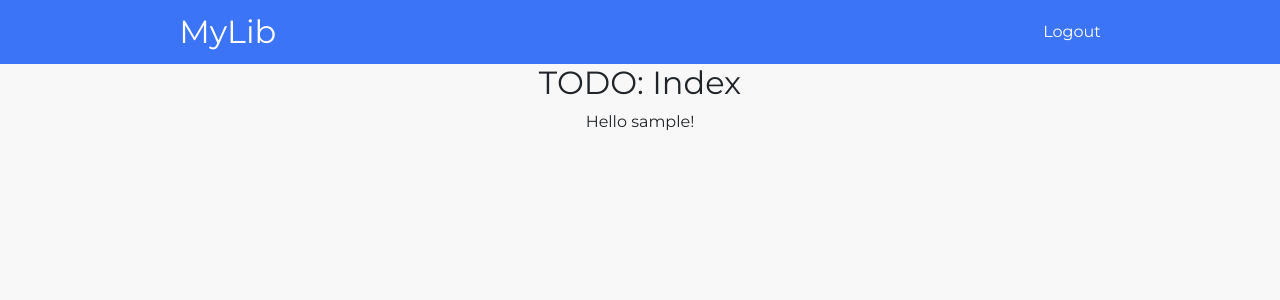
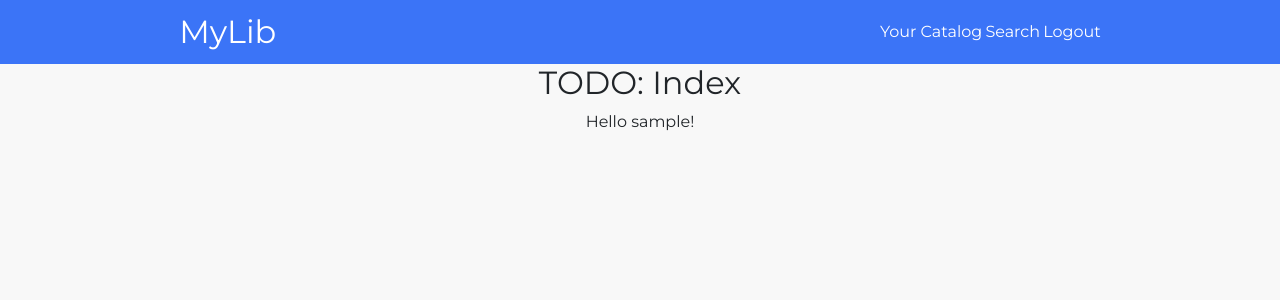
Before and after one commit to jamesspearsv/mylib, a Flask app: page / in a window 1280 px wide. Shown: the top 300 px of the page. Run offline with Flask 2, Linux system fonts and the light colour scheme; the visitor is signed in with stand-in values (Sample User, id 1); data comes from the database, SQL or seed files in the repository.

Commit message:
Update to nav

```diff
--- a/templates/layout.html
+++ b/templates/layout.html
@@ -30,6 +30,12 @@
             {% else %}
             <ul class="nav-links">
                 <li>
+                    <a href="#">Your Catalog</a>
+                </li>
+                <li>
+                    <a href="#">Search</a>
+                </li>
+                <li>
                     <a href="/logout">Logout</a>
                 </li>
             </ul>
```
